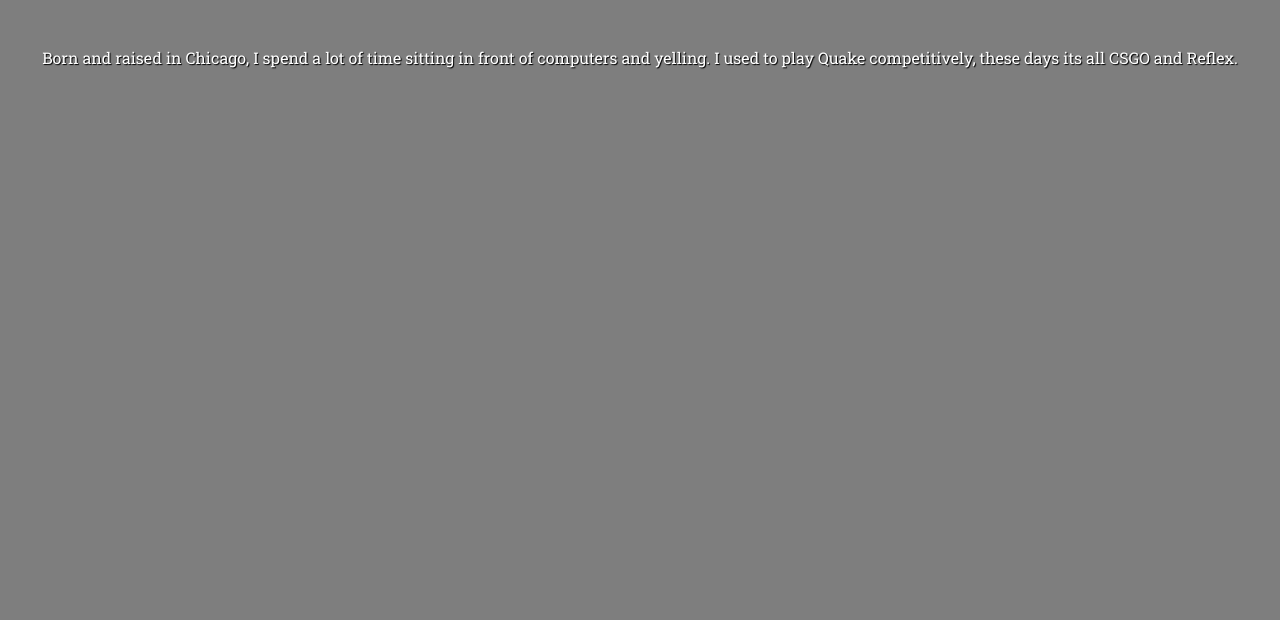
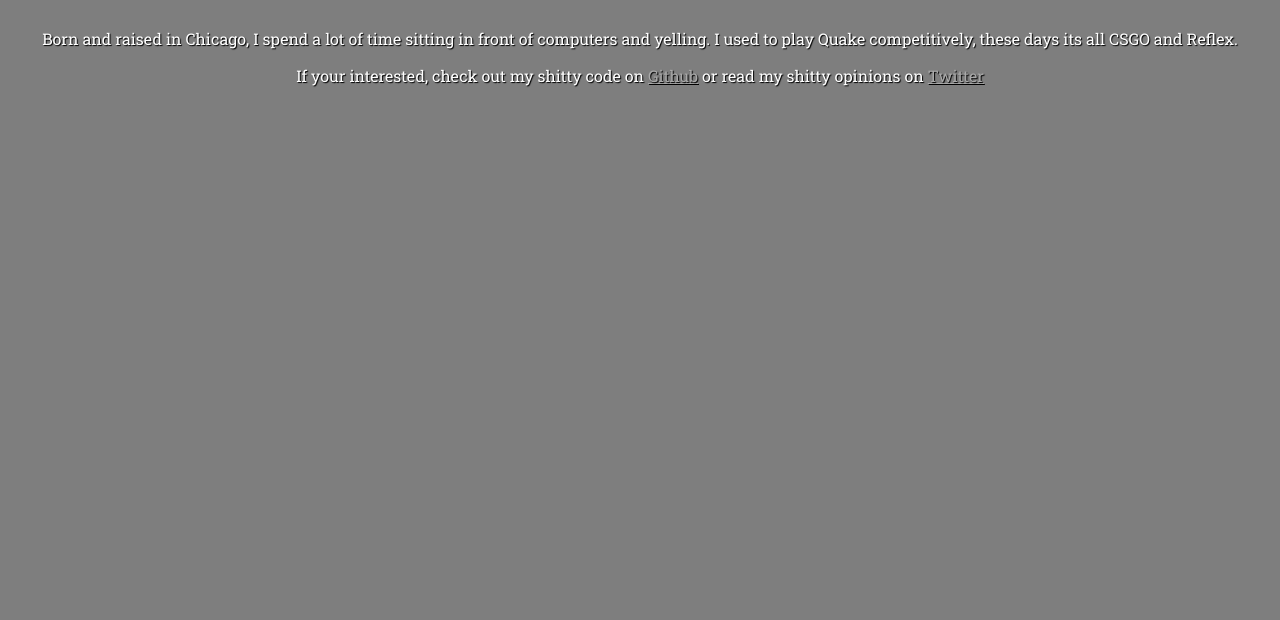
Before and after one commit to b1naryth1ef/personal, a plain HTML site: page index.html in a window 1280 px wide. Shown: the part 180-800 px from the top of the page. Drawn offline with Linux system fonts and the light colour scheme.

Commit message:
Add some links to things (NETWORKING!!!!)

```diff
--- a/index.html
+++ b/index.html
@@ -8,7 +8,7 @@
     <meta name='viewport' content="width=device-width, maximum-scale=1.0, minimum-scale=1.0, initial-scale=1.0, user-scalable=no" />
     <link rel="stylesheet" type="text/css" href="https://fonts.googleapis.com/css?family=Roboto+Slab:400,700,300">
     <style type="text/css">
-        body, html{
+        body, html {
           margin: 0px;
           height: 100%;
           width: 100%;
@@ -18,24 +18,29 @@
           text-shadow: 1px 1px 1px #000;
         }
 
-        .main{
+        .main {
           position: relative;
           top: 20%;
           transform: translateY(-50%);
           text-align: center;
         }
 
-        h1{
+        h1 {
           margin-top: 0px;
           margin-bottom: 0px;
           font-size: 60px;
           font-weight: normal;
         }
 
-        h3{
+        h3 {
           font-weight: normal;
           margin-top: 0px;
           margin-bottom: 50px;
+        }
+
+        a {
+          font-weight: normal;
+          color: #A9A9A9;
         }
     </style>
   </head>
@@ -44,7 +49,10 @@
       <h1>Andrei Z.</h1>
       <h3>I write code, wrangle servers and play games.</h3>
       <p>
-        Born and raised in Chicago, I spend a lot of time sitting in front of computers and yelling. I used to play Quake competitively, these days its all CSGO and Reflex.
+      Born and raised in Chicago, I spend a lot of time sitting in front of computers and yelling. I used to play Quake competitively, these days its all CSGO and Reflex.
+      </p>
+      <p>
+      If your interested, check out my shitty code on <a href="https://github.com/b1naryth1ef">Github</a> or read my shitty opinions on <a href="https://twitter.com/b1naryth1ef">Twitter</a>
       </p>
     </div>
   </body>
```
